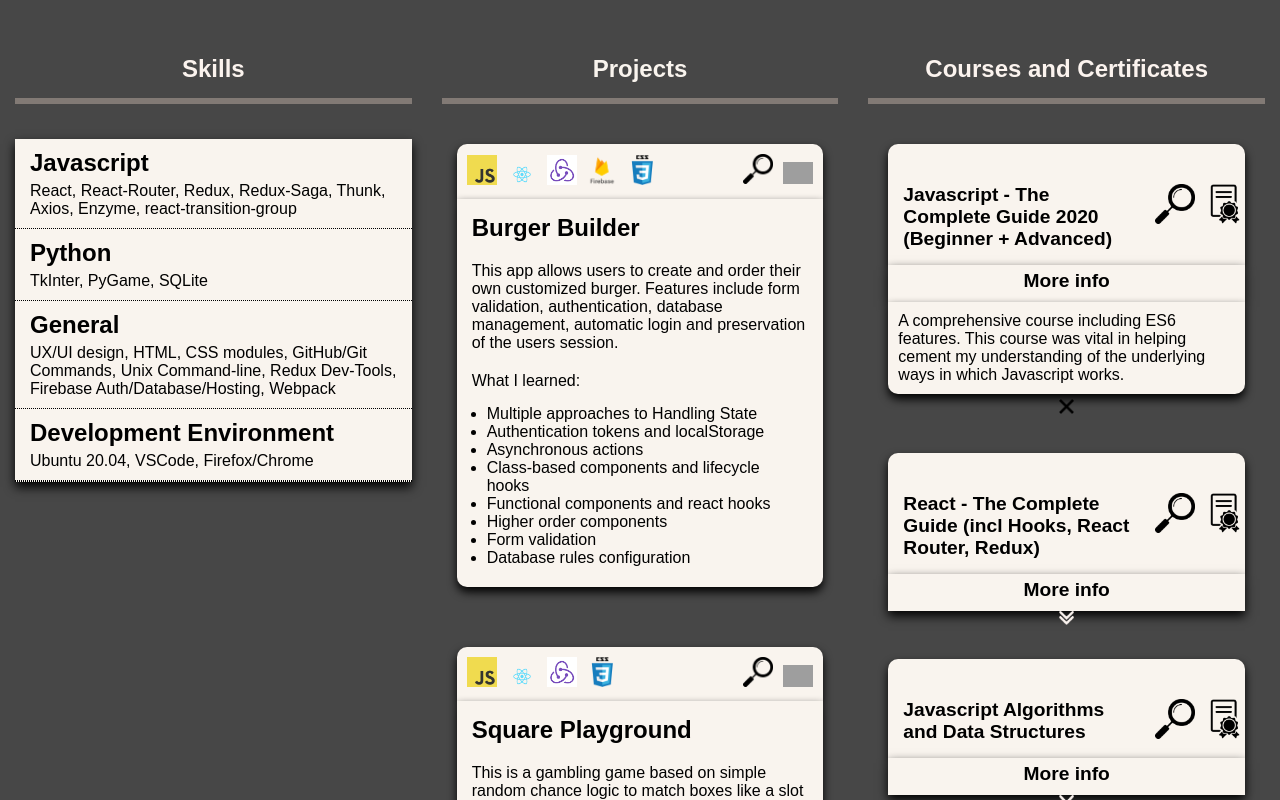
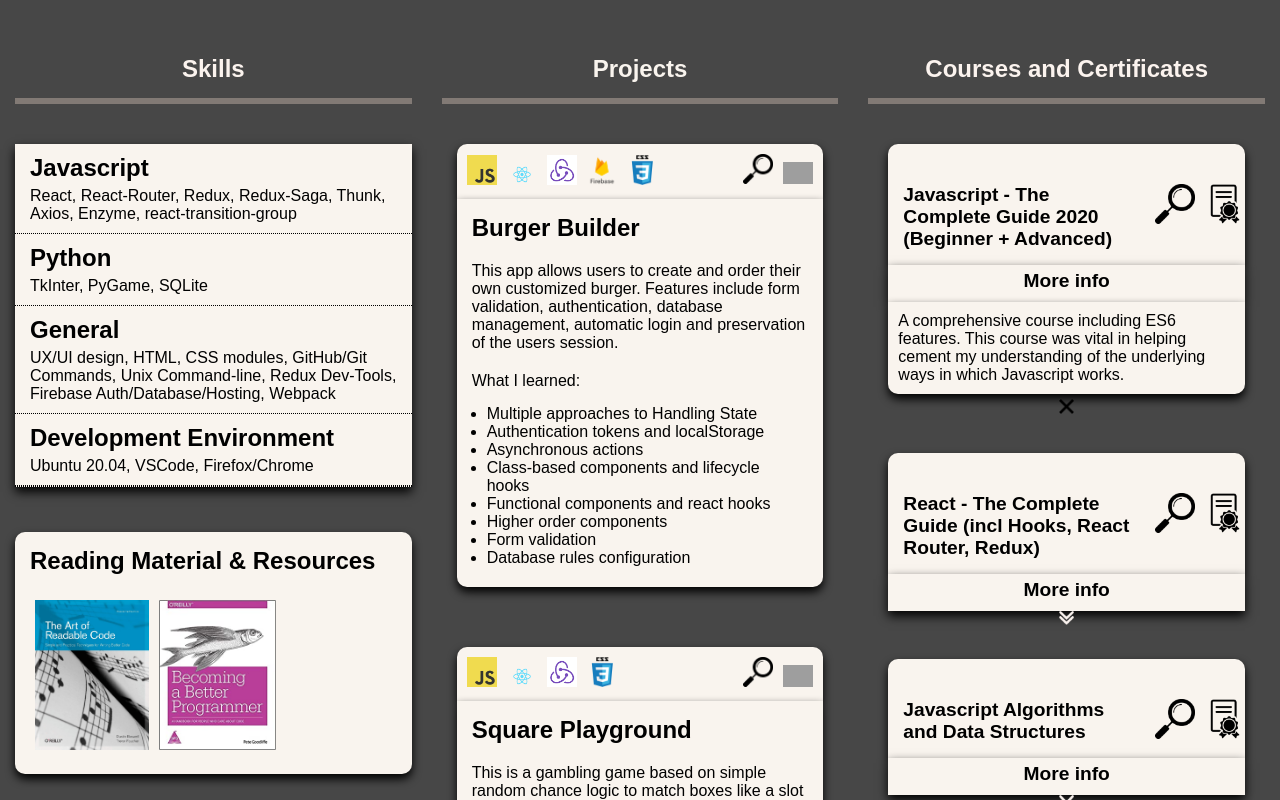
Before and after one commit to Kwarn/portfolio, a React (Create React App) app: page / in a window 1280 px wide. Shown: the part 960-1760 px from the top of the page. Built offline with nearby package versions, Linux system fonts and the light colour scheme; grey boxes are pictures that could not be loaded.

Commit message:
added ExtraInfo component

```diff
--- a/src/assets/assets.js
+++ b/src/assets/assets.js
@@ -22,7 +22,10 @@
   certificateIcon: require('../assets/certificateIcon.png'),
   downArrow: require('../assets/downArrow.png'),
   closeDraw: require('../assets/closeDraw.png'),
-  magnifyingGlass: require('../assets/magnifyingGlass.png')
+  magnifyingGlass: require('../assets/magnifyingGlass.png'),
+  theArtOfReadableCode: require('../assets/theArtOfReadableCode.jpg'),
+  becomingABetterProgrammer: require('../assets/becomingABetterProgrammer.jpg'),
+
 }
 
 export default imageAssets
--- /dev/null
+++ b/src/components/Skills/ExtraInfo/ExtraInfo.js
@@ -0,0 +1,26 @@
+import React from 'react'
+import FadeInSection from '../../../containers/FadeInSection/FadeInSection'
+import classes from './ExtraInfo.module.css'
+import imageAssets from '../../../assets/assets'
+
+const ExtraInfo = prop => {
+  return (
+    <FadeInSection>
+      <div className={classes.ExtraInfo}>
+        <div className={classes.ContentContainer}>
+          <h2>{`Reading Material & Resources`}</h2>
+          <img
+            src={imageAssets.theArtOfReadableCode}
+            alt="theArtOfReadableCode"
+          ></img>
+          <img
+            src={imageAssets.becomingABetterProgrammer}
+            alt="becomingABetterProgrammeru"
+          ></img>
+        </div>
+      </div>
+    </FadeInSection>
+  )
+}
+
+export default ExtraInfo
--- /dev/null
+++ b/src/components/Skills/ExtraInfo/ExtraInfo.module.css
@@ -0,0 +1,21 @@
+.ExtraInfo {
+  padding: 30px 0 30px 0;
+}
+
+.ContentContainer {
+  border-radius: 10px 10px 10px 10px;
+  background-color: #f9f4ee;
+  box-shadow: 0 5px 10px rgb(0, 0, 0);
+  margin: 0px 15px 0px 15px;
+  padding: 15px;
+}
+
+.ContentContainer h2 {
+  padding: 0 0 20px 0;
+}
+
+
+.ContentContainer img {
+  height: 150px;
+  width: auto;
+}
--- a/src/components/Skills/Skills.js
+++ b/src/components/Skills/Skills.js
@@ -1,5 +1,6 @@
-import React, {useState} from 'react'
+import React, { useState } from 'react'
 import classes from './Skills.module.css'
+import ExtraInfo from './ExtraInfo/ExtraInfo'
 
 const Skills = props => {
   const { selectedContentHandler, selectedContentTag } = props
@@ -9,7 +10,9 @@
       <h1 className={classes.SectionTitle}>Skills</h1>
       <div className={classes.TechLists}>
         <div
-          className={`${classes.TechSubsection} ${selectedContentTag === 'javascript' ? classes.Highlight : null}` }
+          className={`${classes.TechSubsection} ${
+            selectedContentTag === 'javascript' ? classes.Highlight : null
+          }`}
           onClick={() => selectedContentHandler('javascript')}
         >
           <h2>Javascript</h2>
@@ -19,25 +22,32 @@
           </p>
         </div>
         <div
-          className={`${classes.TechSubsection} ${selectedContentTag === 'python' ? classes.Highlight : null}`}
+          className={`${classes.TechSubsection} ${
+            selectedContentTag === 'python' ? classes.Highlight : null
+          }`}
           onClick={() => selectedContentHandler('python')}
         >
           <h2>Python</h2>
           <p>TkInter, PyGame, SQLite</p>
         </div>
         <div
-          className={`${classes.TechSubsection} ${selectedContentTag === 'general' ? classes.Highlight : null}`}
+          className={`${classes.TechSubsection} ${
+            selectedContentTag === 'general' ? classes.Highlight : null
+          }`}
           onClick={() => selectedContentHandler('general')}
         >
           <h2>General</h2>
           <p>
-            UX/UI design, HTML, CSS modules, GitHub/Git Commands, Unix Command-line, Redux
-            Dev-Tools, Firebase Auth/Database/Hosting, Webpack
+            UX/UI design, HTML, CSS modules, GitHub/Git Commands, Unix
+            Command-line, Redux Dev-Tools, Firebase Auth/Database/Hosting,
+            Webpack
           </p>
         </div>
         <div>
           <div
-            className={`${classes.TechSubsection} ${selectedContentTag === 'environment' ? classes.Highlight : null}`}
+            className={`${classes.TechSubsection} ${
+              selectedContentTag === 'environment' ? classes.Highlight : null
+            }`}
             onClick={() => selectedContentHandler('environment')}
           >
             <h2>Development Environment</h2>
@@ -45,6 +55,8 @@
           </div>
         </div>
       </div>
+
+      <ExtraInfo />
     </div>
   )
 }
--- a/src/components/Skills/Skills.module.css
+++ b/src/components/Skills/Skills.module.css
@@ -21,7 +21,7 @@
   box-shadow: 0 5px 10px rgb(0, 0, 0);
   border-bottom: 1px dotted black;
   height: auto;
-  margin: 35px 15px 15px 15px;
+  margin: 40px 15px 15px 15px;
 }
 
 .TechLists p {
--- a/src/containers/Courses/Courses.js
+++ b/src/containers/Courses/Courses.js
@@ -29,7 +29,7 @@
       cert: imageAssets.reactCertificate,
     },
     JavascriptFreeCodeCamp: {
-      contentTypeTag: 'javascript',
+      tag: 'javascript',
       title: 'Javascript Algorithms and Data Structures',
       desc:
         'My first detailed introduction to Javascript, left me wanting more!',
```
Also changed, not shown: src/assets/becomingABetterProgrammer.jpg (added), src/assets/theArtOfReadableCode.jpg (added).
